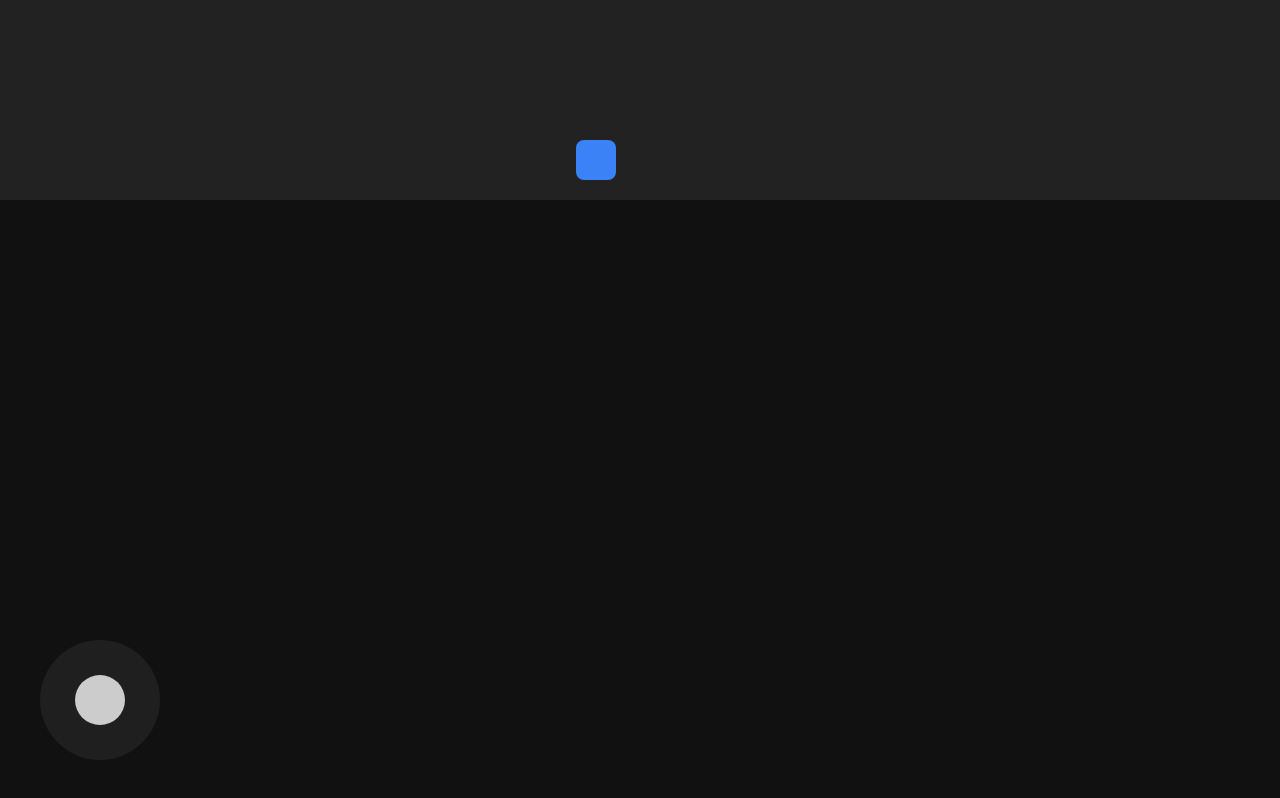
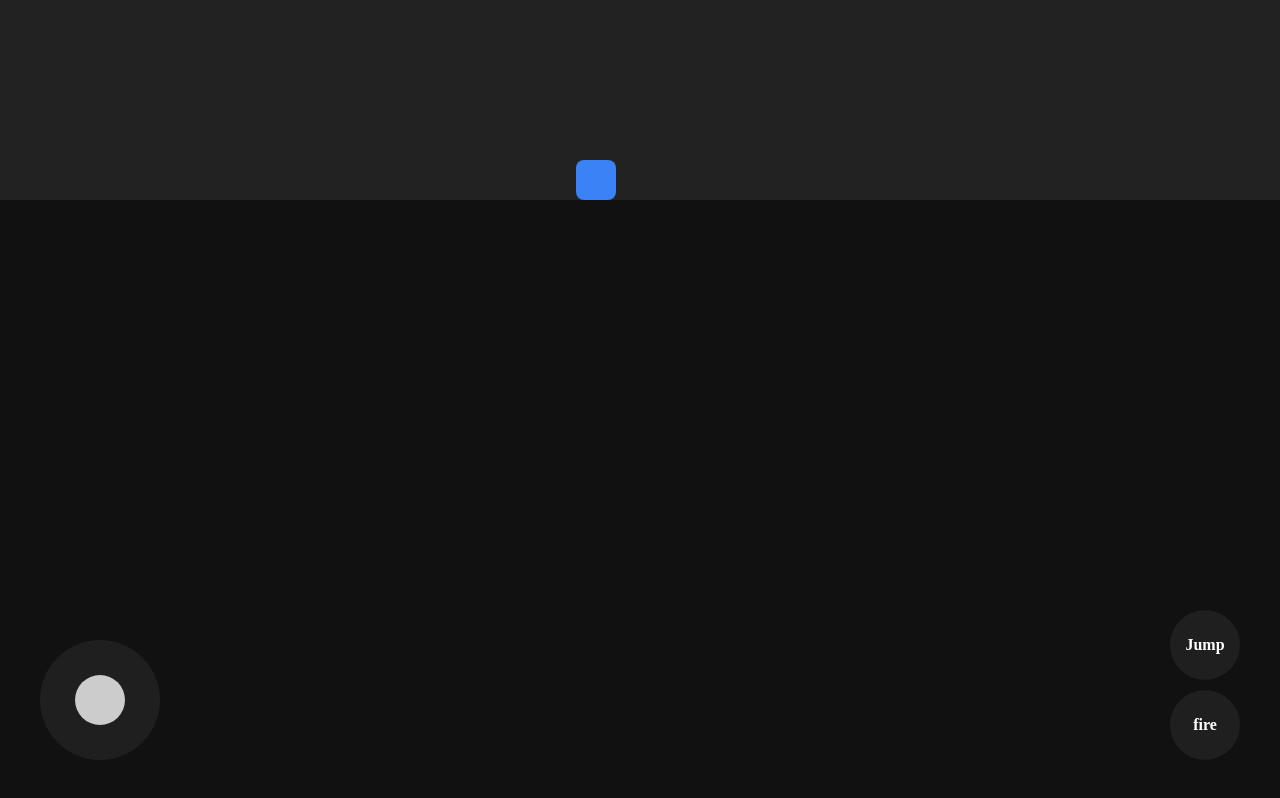
Before and after one commit to barinaskennethSilva/2026portfolio, a plain HTML site: page game1/game1.html in a window 1280 px wide. Drawn offline with Linux system fonts and the light colour scheme.

Commit message:
4 commit

```diff
--- a/game1/css/index.css
+++ b/game1/css/index.css
@@ -42,3 +42,36 @@ body {
   background: #ccc;
   border-radius: 50%;
 }
+
+#jump{
+  position: fixed;
+  right:40px;
+  bottom: 120px;
+  width: 70px;
+  height: 70px;
+  background: #1f1f1f;
+  border-radius: 50%;
+  touch-action: none;
+  text-align: center;
+  justify-content: center;
+  align-items: center;
+  display: flex;
+  color: #fff;
+  font-weight:700;
+}
+#fire{
+  position: fixed;
+  right:40px;
+  bottom: 40px;
+  width: 70px;
+  height: 70px;
+  background: #1f1f1f;
+  border-radius: 50%;
+  touch-action: none;
+  text-align: center;
+  justify-content: center;
+  align-items: center;
+  display: flex;
+  color: #fff;
+  font-weight:700;
+}
--- a/game1/game1.html
+++ b/game1/game1.html
@@ -17,6 +17,16 @@
 <div id="joystick">
   <div id="stick"></div>
 </div>
+<div id="jump">
+<label>Jump</label>
+</div>
+<div id="fire">
+  <label>fire</label>
+</div>
+<script>
+const player = document.getElementById('player');
 
+
+</script>
   </body>
   </html>
--- a/game1/js/index.js
+++ b/game1/js/index.js
@@ -9,6 +9,30 @@ window.addEventListener('load', () => {
   const center = 60; // joystick center
   const maxDistance = 40;
   const maxSpeed = 1.2;
+  //jump function
+  let Jump = -10;
+  let gravity = 0.5;
+  let velocity = 0;
+  let y = 0;
+
+ document.getElementById('jump').addEventListener("click",function(){
+velocity = Jump;
+  });
+  function gameloop(){
+   velocity += gravity;
+   y+= velocity;
+   //ground collision
+   if(y > 0){
+     y = 0;
+     velocity = 0;
+   }
+  player.style.bottom =  -y + "px";
+  requestAnimationFrame(gameloop);
+  }
+  gameloop();
+/////////////////////////////////////
+
+
   joystick.addEventListener('touchstart', () => {
     dragging = true;
   });
```
